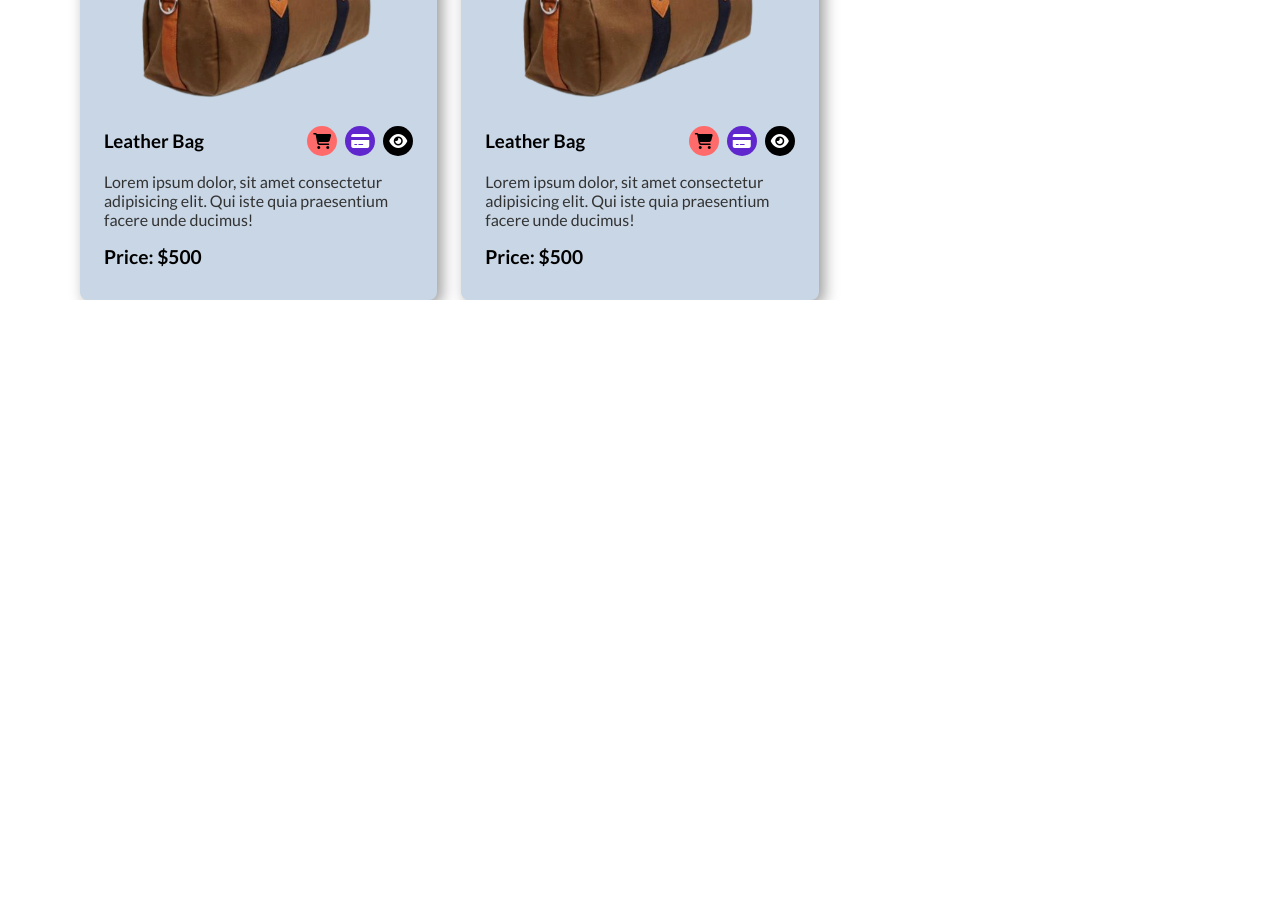
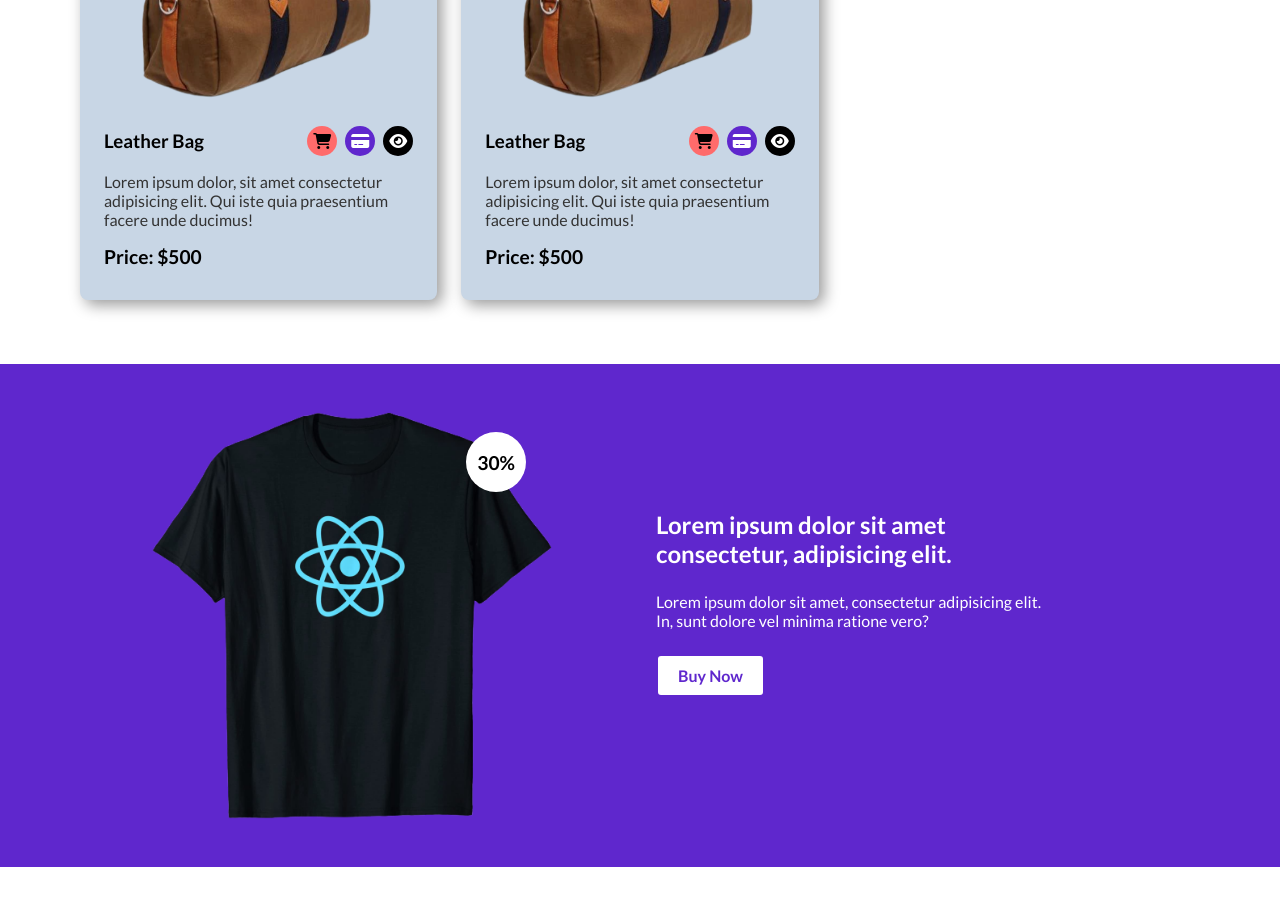
Before and after one commit to Ashik-Himel/urban-hive, a plain HTML site: page index.html in a window 1280 px wide. Shown: the part 1793-2698 px from the top of the page. Before the commit the page ends 2093 px from the top, so only its background shows below. Drawn offline with Linux system fonts and the light colour scheme.

Commit message:
discount section done

```diff
--- a/css/style.css
+++ b/css/style.css
@@ -236,6 +236,45 @@ ul {
   font-weight: 700;
 }
 
+/* Discount Section */
+.discount-section {
+  background-color: var(--purple-color);
+  color: white;
+  margin-block: 4rem;
+  padding-block: 3rem;
+}
+.discount-section .discount-img {
+  position: relative;
+}
+.discount-section .discount-img img {
+  max-width: 400px;
+}
+.discount-section .discount-img span {
+  width: 60px;
+  height: 60px;
+  border-radius: 50%;
+  background-color: white;
+  color: black;
+  font-size: 1.2rem;
+  font-weight: 700;
+  display: inline-flex;
+  justify-content: center;
+  align-items: center;
+  position: absolute;
+  top: 5%;
+  right: 23%;
+}
+.discount-section .discount-info > * {
+  max-width: 400px;
+  margin-bottom: 1.5rem;
+  color: white;
+}
+.discount-section .btn {
+  background-color: white;
+  color: var(--purple-color);
+  font-weight: 700;
+}
+
 /* Container's Media Queries */
 @media screen and (min-width: 640px) {
   .container {
@@ -263,10 +302,21 @@ ul {
   .products-section .card-container {
     grid-template-columns: repeat(3, 1fr);
   }
+  .discount-section .discount-img span {
+    right: 18%;
+  }
 }
 @media screen and (max-width: 1024px) {
   .products-section .card-container {
     grid-template-columns: repeat(2, 1fr);
+  }
+  .discount-section .discount-img span {
+    right: 10%;
+  }
+}
+@media screen and (max-width: 768px) {
+  .discount-section .flex {
+    flex-direction: column;
   }
 }
 @media screen and (max-width: 640px) {
--- a/index.html
+++ b/index.html
@@ -166,6 +166,21 @@
         </div>
       </div>
     </section>
+
+    <!-- Discount Section -->
+    <section class="discount-section">
+      <div class="container flex">
+        <div class="discount-img">
+          <img src="./images/t-shirt.png" alt="T-shirt">
+          <span>30%</span>
+        </div>
+        <div class="discount-info">
+          <h2>Lorem ipsum dolor sit amet consectetur, adipisicing elit.</h2>
+          <p>Lorem ipsum dolor sit amet, consectetur adipisicing elit. In, sunt dolore vel minima ratione vero?</p>
+          <a href="#" class="btn">Buy Now</a>
+        </div>
+      </div>
+    </section>
   </main>
 </body>
 </html>
```
